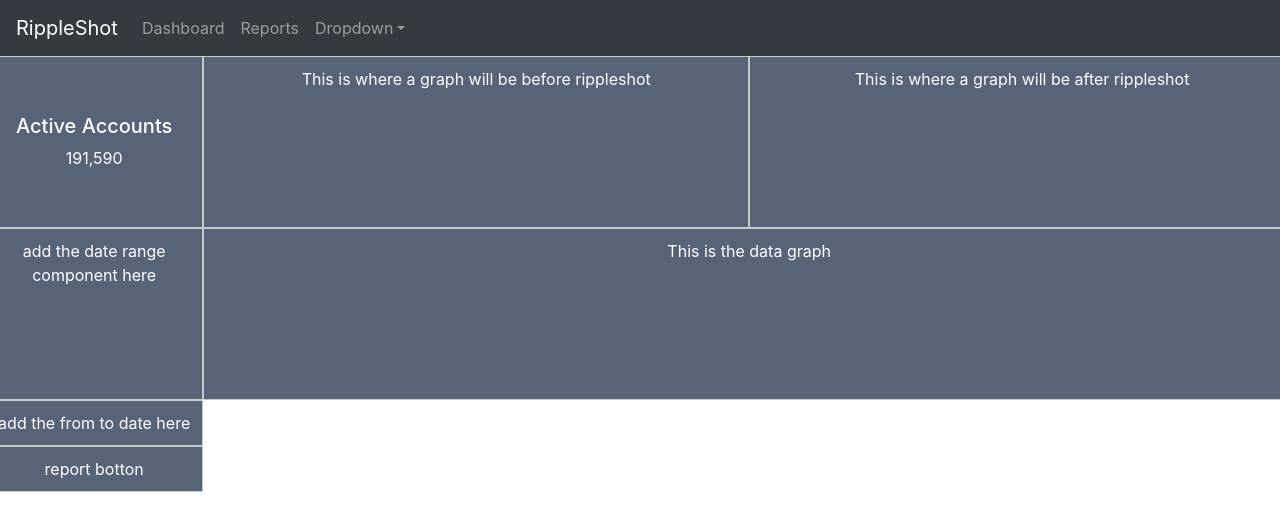
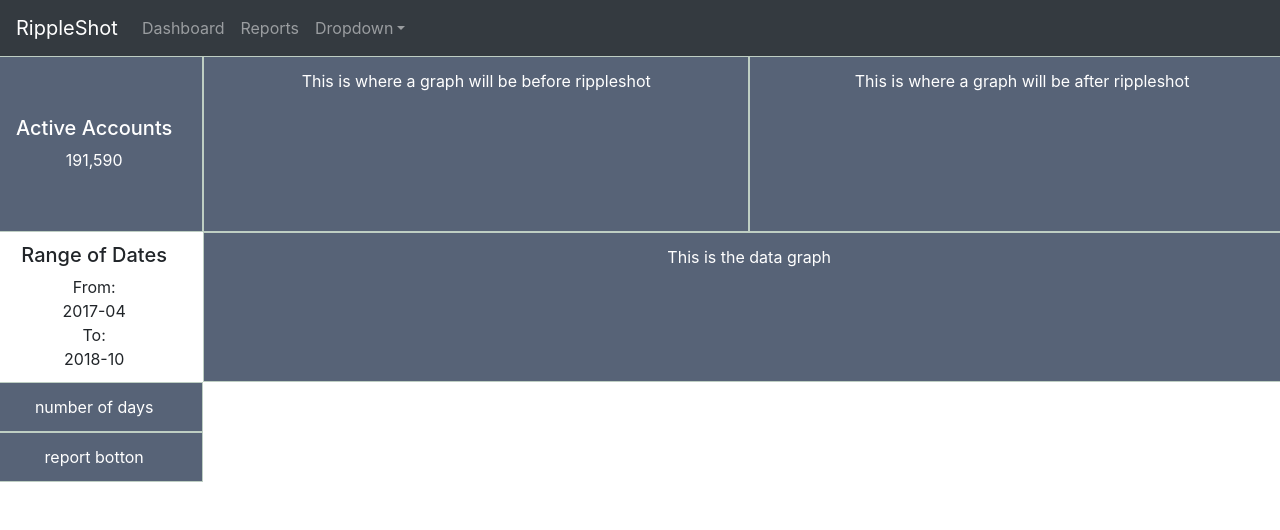
Before and after one commit to jcerda1/monthly-fraud-loss, a React (Create React App) app: page / in a window 1280 px wide. Shown: the top 530 px of the page. Built offline with nearby package versions, Linux system fonts and the light colour scheme.

Commit message:
add DateRange component

```diff
--- a/src/App.css
+++ b/src/App.css
@@ -26,7 +26,7 @@
 .col {
   padding-top: .75rem;
   padding-bottom: .75rem;
-  padding: 10px;
+
   border: 1px solid rgb(190, 206, 195);
   background-color: #576377;
   color: white;
--- a/src/components/App.js
+++ b/src/components/App.js
@@ -1,9 +1,10 @@
 import React, { Component } from 'react';
 import '../App.css';
-import { Container, Row, Col, Navbar }  from 'react-bootstrap';
+import { Row, Col }  from 'react-bootstrap';
 import {mockData} from '../mockData/data'
 import Header from './Header.js';
 import ActiveAccount from './ActiveAccount'
+import DateRange from './DateRange'
 
 
 class App extends Component {
@@ -18,11 +19,7 @@ class App extends Component {
     console.log(this)
     return (
       <div className="App">
-        <div>
-          <Header/>
-        </div>
-        <div className="sideNav">
-
+        <Header/>
           <Row>
             <Col className="col" lg={2} md={2} sm={12} xs={12}>
               <ActiveAccount active={this.state.activeAccounts}/>
@@ -36,12 +33,19 @@ class App extends Component {
           </Row>
 
           <Row>
-            <Col className="col" xs={{span: 12, order: 2}} sm={{span: 12, order: 2}} md={{span: 2, order: 1}} lg={{span: 2, order: 1}}>
-              <div style={{height: '150px'}}>
-                add the date range component here
-              </div>
+            <Col
+              xs={{span: 12, order: 2}}
+              sm={{span: 12, order: 2}}
+              md={{span: 2, order: 1}}
+              lg={{span: 2, order: 1}}
+            >
+              <DateRange fromRange={this.state.fraudLossByMonth[18].date} toRange={this.state.fraudLossByMonth[0].date} />
             </Col>
-            <Col className="col" lg={10} md={10} sm={12} xs={{order: 1, span: 12}}>
+            <Col className="col"
+              lg={10} md={10}
+              sm={12}
+              xs={{order: 1, span: 12}}
+            >
               <div >
                 This is the data graph
               </div>
@@ -50,7 +54,7 @@ class App extends Component {
 
           <Row>
             <Col className="col"lg={2} md={2}>
-             add the from to date here
+             number of days
             </Col>
           </Row>
 
@@ -59,8 +63,6 @@ class App extends Component {
               report botton
             </Col>
           </Row>
-
-        </div>
       </div>
     );
   }
--- /dev/null
+++ b/src/components/DateRange.js
@@ -0,0 +1,24 @@
+import React from 'react';
+
+
+let DateRange = (props) => {
+  return (
+    <div style={{'height': '150px', alignContent: 'center'}}>
+      <h5>
+        Range of Dates
+      </h5>
+      <div>
+        From:
+        <br/>
+        {props.fromRange}
+      </div>
+      <div>
+        To:
+        <br/>
+        {props.toRange}
+      </div>
+    </div>
+  )
+};
+
+export default DateRange;
--- a/src/components/Header.js
+++ b/src/components/Header.js
@@ -1,5 +1,5 @@
 import React from 'react';
-import { Container, Navbar, Nav, NavDropdown }  from 'react-bootstrap'
+import { Navbar, Nav, NavDropdown }  from 'react-bootstrap'
 
 
 let Header = () => {
@@ -13,7 +13,7 @@ let Header = () => {
             <Nav.Link href="#Reports">Reports</Nav.Link>
             <NavDropdown title="Dropdown" id="collasible-nav-dropdown">
               <NavDropdown.Item href="#action/3.1">Before RippleShot</NavDropdown.Item>
-              <NavDropdown.Item href="#action/3.2">After Using RippleShot</NavDropdown.Item>
+              <NavDropdown.Item href="#action/3.2">After RippleShot</NavDropdown.Item>
             </NavDropdown>
           </Nav>
         </Navbar.Collapse>
```
